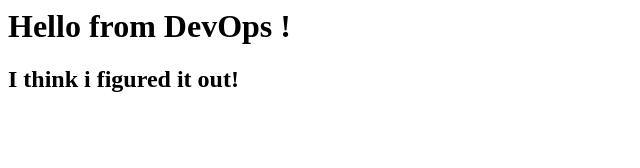
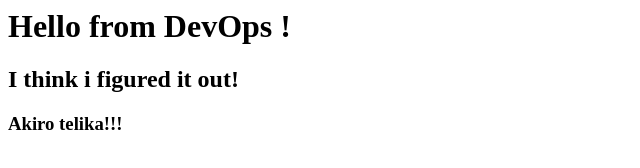
Before and after one commit to asykop01/EPL452-MINE, a plain HTML site: page index.html in a window 1280 px wide. Shown: the whole page, without its empty margins (0-640 px from the left). Drawn offline with Linux system fonts and the light colour scheme.

Commit message:
more changes on indexhtml

```diff
--- a/index.html
+++ b/index.html
@@ -1,2 +1,3 @@
 <h1>Hello from DevOps !</h1>
 <h2>I think i figured it out!</h2>
+<h3>Akiro telika!!!</h3>
```
